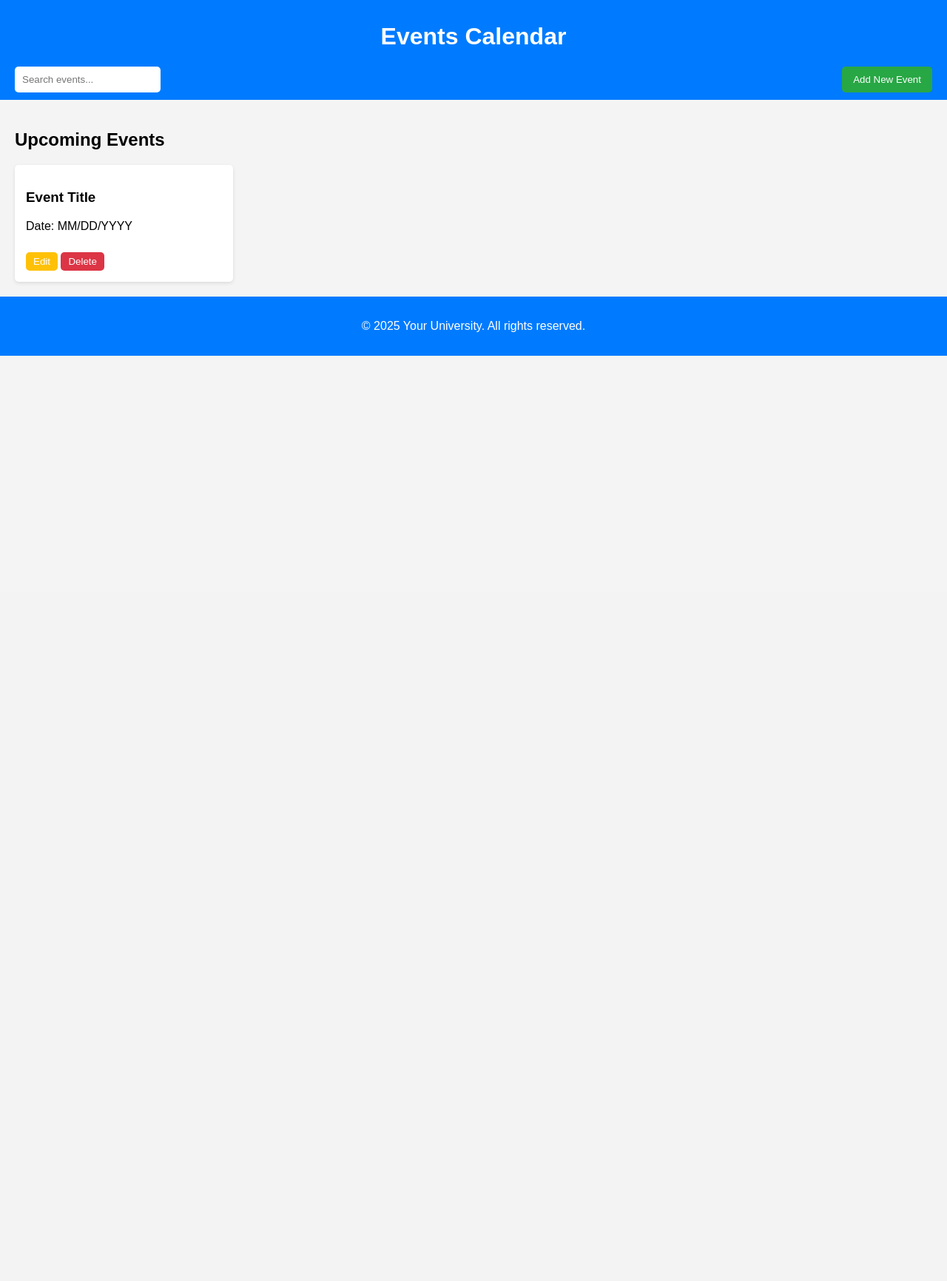
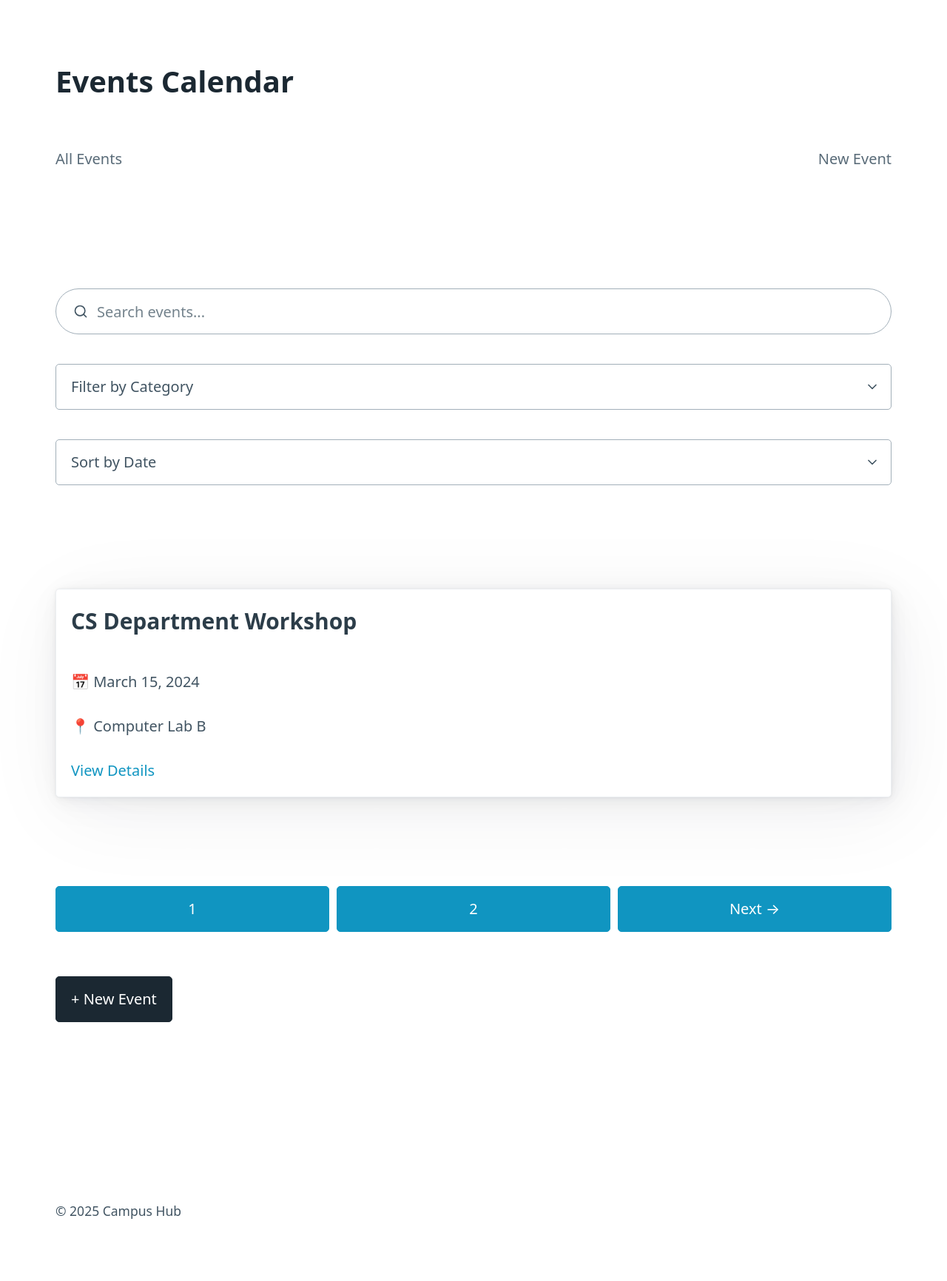
Before and after one commit to 202107673/G5-project-itcs333, a PHP site: page /events.html in a window 1280 px wide. Shown: the whole page at 74% size. Before the commit the page ends 481 px from the top, so only its background shows below. Run offline with PHP 8.4, Linux system fonts and the light colour scheme.

Commit message:
update events calendar

```diff
--- a/CS333-202107673/events.html
+++ b/CS333-202107673/events.html
@@ -3,33 +3,116 @@
 <head>
     <meta charset="UTF-8">
     <meta name="viewport" content="width=device-width, initial-scale=1.0">
-    <link rel="stylesheet" href="style.css"> <!-- Updated to match your CSS filename -->
-    <title>Events Calendar</title>
+    <title>Campus Hub - Events Calendar</title>
+    <link rel="stylesheet" href="https://cdn.jsdelivr.net/npm/@picocss/pico@1/css/pico.min.css">
+    <link rel="stylesheet" href="style.css">
 </head>
 <body>
-    <header>
+    <!-- Main Listing Page -->
+    <header class="container">
         <h1>Events Calendar</h1>
         <nav>
-            <input type="text" placeholder="Search events..." id="search-bar">
-            <button id="add-event">Add New Event</button>
+            <a href="#listing" class="secondary">All Events</a>
+            <a href="#create" class="secondary">New Event</a>
         </nav>
     </header>
-    <main>
-        <section>
-            <h2>Upcoming Events</h2>
-            <div class="event-list">
-                <div class="event-item">
-                    <h3>Event Title</h3>
-                    <p>Date: <span>MM/DD/YYYY</span></p>
-                    <button class="edit">Edit</button>
-                    <button class="delete">Delete</button>
+
+    <main class="container">
+        <section id="listing">
+            <div class="controls">
+                <input type="search" placeholder="Search events...">
+                <select>
+                    <option>Filter by Category</option>
+                    <option>Academic</option>
+                    <option>Social</option>
+                </select>
+                <select>
+                    <option>Sort by Date</option>
+                    <option>Newest First</option>
+                </select>
+            </div>
+
+            <div class="grid">
+                <article class="event-card">
+                    <h3>CS Department Workshop</h3>
+                    <p>📅 March 15, 2024</p>
+                    <p>📍 Computer Lab B</p>
+                    <a href="#detail" class="button">View Details</a>
+                </article>
+                <!-- More event cards -->
+            </div>
+
+            <div class="pagination">
+                <button>1</button>
+                <button>2</button>
+                <button>Next →</button>
+            </div>
+
+            <a href="#create" role="button" class="contrast">+ New Event</a>
+        </section>
+
+        <!-- Item Creation Form -->
+        <section id="create" hidden>
+            <h2>Create New Event</h2>
+            <form>
+                <label for="title">
+                    Event Title <span class="required">*</span>
+                    <input type="text" id="title" name="title" required>
+                </label>
+
+                <div class="grid">
+                    <label for="date">
+                        Date <span class="required">*</span>
+                        <input type="date" id="date" required>
+                    </label>
+                    <label for="location">
+                        Location <span class="required">*</span>
+                        <input type="text" id="location" required>
+                    </label>
                 </div>
-                <!-- Repeat the event-item div for more events -->
-            </div>
+
+                <label for="description">
+                    Description
+                    <textarea id="description" rows="3"></textarea>
+                </label>
+
+                <div class="buttons">
+                    <button type="submit" class="contrast">Create Event</button>
+                    <a href="#listing" class="secondary">Cancel</a>
+                </div>
+            </form>
+        </section>
+
+        <!-- Item Detail View -->
+        <section id="detail" hidden>
+            <article>
+                <h2>CS Department Workshop</h2>
+                <div class="meta">
+                    <span>📅 March 15, 2024</span>
+                    <span>📍 Computer Lab B</span>
+                </div>
+                <p>Annual computer science workshop covering latest trends in AI.</p>
+
+                <div class="actions">
+                    <button class="secondary">Edit</button>
+                    <button class="contrast">Delete</button>
+                </div>
+
+                <section class="comments">
+                    <h3>Comments (2)</h3>
+                    <article class="comment">
+                        <p>Looking forward to this!</p>
+                        <small>– John Doe</small>
+                    </article>
+                </section>
+
+                <a href="#listing" class="secondary">← Back to Events</a>
+            </article>
         </section>
     </main>
-    <footer>
-        <p>&copy; 2025 Your University. All rights reserved.</p>
+
+    <footer class="container">
+        <small>© 2025 Campus Hub</small>
     </footer>
 </body>
 </html>
--- a/CS333-202107673/style.css
+++ b/CS333-202107673/style.css
@@ -1,79 +1,72 @@
-body {
-    font-family: Arial, sans-serif;
-    margin: 0;
-    padding: 0;
-    background-color: #f4f4f4;
+/* Base Styles */
+.required {
+    color: #d63333;
 }
 
-header {
-    background: #007BFF;
-    color: white;
-    padding: 10px 20px;
-    text-align: center;
+/* Main Listing Page */
+.controls {
+    display: flex;
+    gap: 1rem;
+    flex-wrap: wrap;
+    margin-bottom: 2rem;
 }
 
-nav {
-    display: flex;
-    justify-content: space-between;
-    align-items: center;
+.grid {
+    display: grid;
+    gap: 1.5rem;
+    grid-template-columns: repeat(auto-fit, minmax(300px, 1fr));
+    margin: 2rem 0;
 }
 
-#search-bar {
-    padding: 10px;
-    border: none;
-    border-radius: 5px;
+.event-card {
+    padding: 1rem;
+    border: 1px solid var(--muted-border-color);
+    border-radius: 0.25rem;
 }
 
-#add-event {
-    background: #28A745;
-    color: white;
-    border: none;
-    padding: 10px 15px;
-    border-radius: 5px;
-    cursor: pointer;
+.pagination {
+    display: flex;
+    gap: 0.5rem;
+    justify-content: center;
+    margin: 2rem 0;
 }
 
-main {
-    padding: 20px;
+/* Detail View */
+.meta {
+    display: flex;
+    gap: 1.5rem;
+    margin: 1rem 0;
+    color: var(--muted-color);
 }
 
-.event-list {
-    display: grid;
-    grid-template-columns: repeat(auto-fill, minmax(250px, 1fr));
-    gap: 20px;
+.comments {
+    margin-top: 2rem;
+    padding-top: 2rem;
+    border-top: 1px solid var(--muted-border-color);
 }
 
-.event-item {
-    background: white;
-    padding: 15px;
-    border-radius: 5px;
-    box-shadow: 0 2px 5px rgba(0, 0, 0, 0.1);
+.comment {
+    padding: 1rem;
+    background: var(--code-background-color);
+    border-radius: 0.25rem;
+    margin: 1rem 0;
 }
 
-.edit, .delete {
-    margin-top: 10px;
-    padding: 5px 10px;
-    border: none;
-    border-radius: 5px;
-    cursor: pointer;
+/* Responsive Adjustments */
+@media (max-width: 768px) {
+    .controls {
+        flex-direction: column;
+    }
+
+    .grid {
+        grid-template-columns: 1fr;
+    }
 }
 
-.edit {
-    background-color: #FFC107;
-    color: white;
+/* Form Styles */
+.buttons {
+    margin-top: 2rem;
+    display: flex;
+    gap: 1rem;
+    flex-wrap: wrap;
 }
-
-.delete {
-    background-color: #DC3545;
-    color: white;
-}
-
-footer {
-    text-align: center;
-    padding: 15px 0;
-    background: #007BFF;
-    color: white;
-    position: relative;
-    bottom: 0;
-    width: 100%;
-}
```
